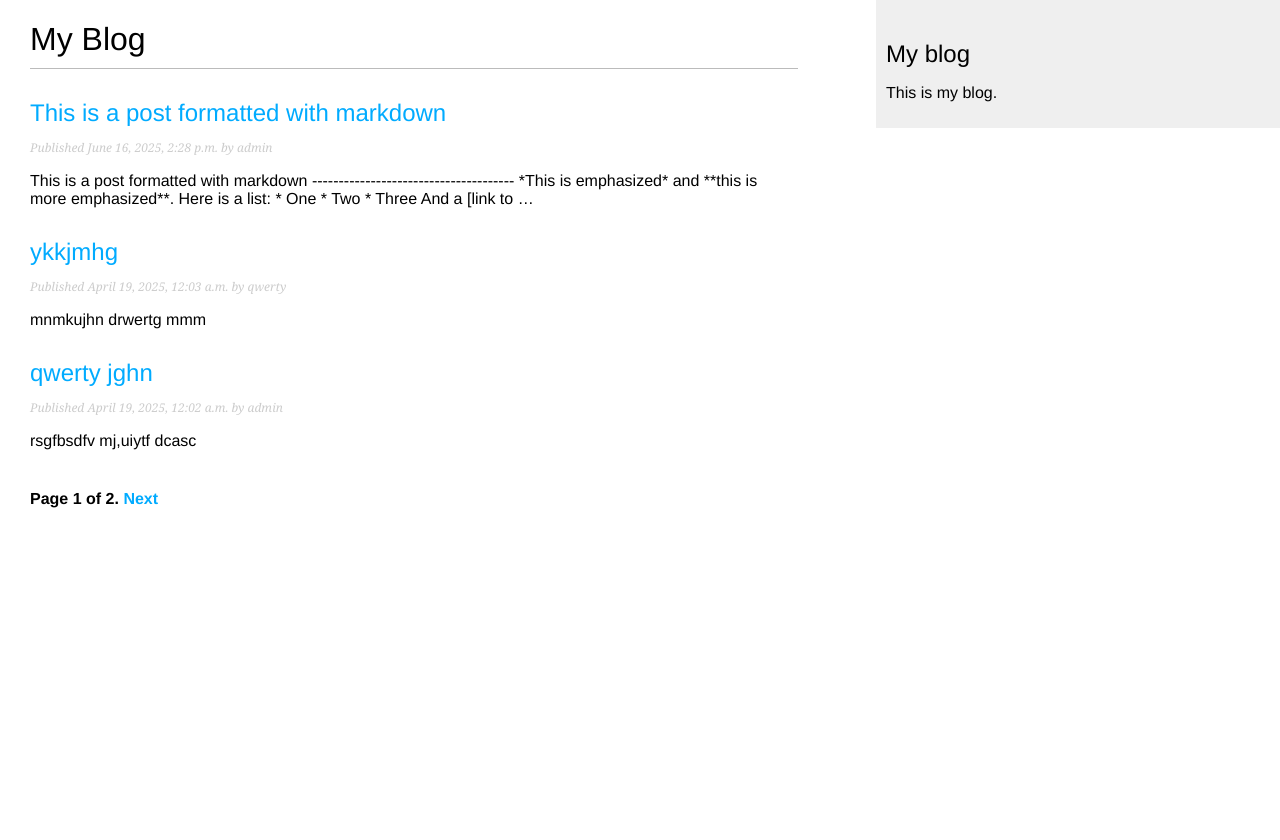
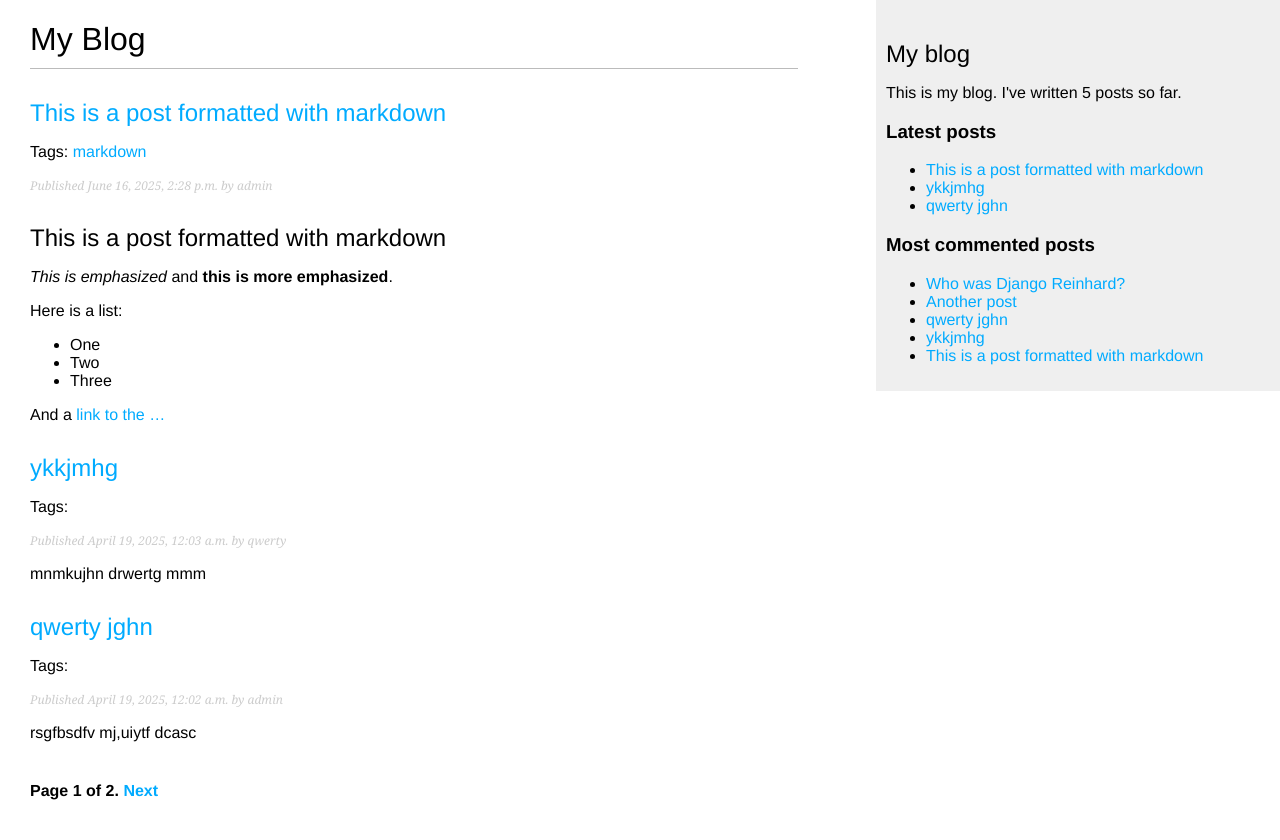
Before and after one commit to AnMaskaleva/blog, a Django app: page /blog/ in a window 1280 px wide. Before the commit the page ends 508 px from the top, so only its background shows below. Run offline with Django 5.2, Linux system fonts and the light colour scheme; data comes from the database, SQL or seed files in the repository; both versions use the stored data as it was after the commit; parts of the project's set-up code (start-up, migrations or seed data) failed here and were passed over.

Commit message:
шаблонные теги, шаблонные фильтры, карта сайта, новостная лента

```diff
--- a/mysite/blog/templates/blog/base.html
+++ b/mysite/blog/templates/blog/base.html
@@ -1,3 +1,4 @@
+{% load blog_tags %}
 {% load static %}
 <!DOCTYPE html>
 <html>
@@ -12,7 +13,21 @@
   </div>
   <div id="sidebar">
     <h2>My blog</h2>
-    <p>This is my blog.</p>
+    <p>
+      This is my blog.
+      I've written {% total_posts %} posts so far.
+    </p>
+    <h3>Latest posts</h3>
+    {% show_latest_posts 3 %}
+    <h3>Most commented posts</h3>
+    {% get_most_commented_posts as most_commented_posts %}
+    <ul>
+      {% for post in most_commented_posts %}
+      <li>
+        <a href="{{ post.get_absolute_url }}">{{ post.title }}</a>
+      </li>
+      {% endfor %}
+    </ul>
   </div>
 </body>
 </html>
--- /dev/null
+++ b/mysite/blog/templates/blog/post/latest_posts.html
@@ -0,0 +1,7 @@
+<ul>
+  {% for post in latest_posts %}
+    <li>
+      <a href="{{ post.get_absolute_url }}">{{ post.title }}</a>
+    </li>
+  {% endfor %}
+</ul>
--- a/mysite/blog/templates/blog/post/list.html
+++ b/mysite/blog/templates/blog/post/list.html
@@ -1,19 +1,32 @@
 {% extends "blog/base.html" %}
+{% load blog_tags %}
 
 {% block title %}My Blog{% endblock %}
 
 {% block content %}
   <h1>My Blog</h1>
+  {% if tag %}
+    <h2>Posts tagged with "{{ tag.name }}"</h2>
+  {% endif %}
   {% for post in posts %}
     <h2>
       <a href="{{ post.get_absolute_url }}">
         {{ post.title }}
       </a>
     </h2>
+    <p class="tags">
+      Tags:
+      {% for tag in post.tags.all %}
+        <a href="{% url "blog:post_list_by_tag" tag.slug %}">
+          {{ tag.name }}
+        </a>
+        {% if not forloop.last %}, {% endif %}
+      {% endfor %}
+    </p>
     <p class="date">
       Published {{ post.publish }} by {{ post.author }}
     </p>
-    {{ post.body|truncatewords:30|linebreaks }}
+    {{ post.body|markdown|truncatewords:30 }}
   {% endfor %}
-  {% include "pagination.html" with page=page_obj %}
+  {% include "pagination.html" with page=posts %}
 {% endblock %}
--- /dev/null
+++ b/mysite/blog/templatetags/blog_tags.py
@@ -0,0 +1,24 @@
+from django import template
+from ..models import Post
+from django.db.models import Count
+from django.utils.safestring import mark_safe
+import markdown
+
+register = template.Library()
+
+@register.simple_tag
+def total_posts():
+    return Post.published.count()
+
+@register.inclusion_tag('blog/post/latest_posts.html')
+def show_latest_posts(count=5):
+    latest_posts =Post.published.order_by('-publish')[:count]
+    return {'latest_posts':latest_posts}
+
+@register.simple_tag
+def get_most_commented_posts(count=5):
+    return Post.published.annotate(total_comments=Count('comments')).order_by('-total_comments')[:count]
+
+@register.filter(name='markdown')
+def markdown_format(text):
+    return mark_safe(markdown.markdown(text))
--- a/mysite/blog/urls.py
+++ b/mysite/blog/urls.py
@@ -6,9 +6,10 @@ app_name = 'blog'
 
 urlpatterns = [
     #представления поста
-    #path('', views.post_list, name='post_list'),
-    path('', views.PostListView.as_view(), name='post_list'),
+    path('', views.post_list, name='post_list'),
+    #path('', views.PostListView.as_view(), name='post_list'),
     path('<int:year>/<int:month>/<int:day>/<slug:post>/', views.post_detail, name='post_detail'),
     path('<int:post_id>/share/', views.post_share, name='post_share'),
     path('<int:post_id>/comment', views.post_comment, name='post_comment'),
+    path('tag/<slug:tag_slug>/', views.post_list, name='post_list_by_tag'),
 ]
--- a/mysite/blog/views.py
+++ b/mysite/blog/views.py
@@ -7,9 +7,15 @@ from django.views.generic import ListView
 from .forms import EmailPostForm, CommentForm
 from django.core.mail import send_mail
 from django.views.decorators.http import require_POST
+from taggit.models import Tag
+from django.db.models import Count
 
-def post_list(request):
+def post_list(request, tag_slug=None):
     post_list = Post.published.all()
+    tag = None
+    if tag_slug:
+        tag = get_object_or_404(Tag, slug=tag_slug)
+        post_list = post_list.filter(tags__in=[tag])
     #Постраничная разбивка
     paginator = Paginator(post_list, 3)
     page_number = request.GET.get('page', 1)
@@ -19,7 +25,7 @@ def post_list(request):
         posts = paginator.page(1)
     except EmptyPage:#Если указанная страница вне диапазона, то выдать последнюю страницу
         posts = paginator.page(paginator.num_pages)
-    return render(request, 'blog/post/list.html',{'posts':posts})
+    return render(request, 'blog/post/list.html',{'posts':posts, 'tag':tag})
 
 # Create your views here.
 def post_detail(request, year, month, day, post):
@@ -27,7 +33,12 @@ def post_detail(request, year, month, day, post):
     comments = post.comments.filter(active=True)
     form = CommentForm()
 
-    return render(request, 'blog/post/detail.html',{'post':post, 'comments':comments, 'form':form})
+    #Список схожих постов
+    post_tags_ids = post.tags.values_list('id', flat=True)
+    similar_posts = Post.published.filter(tags__in=post_tags_ids).exclude(id=post.id)
+    similar_posts = similar_posts.annotate(same_tags=Count('tags')).order_by('-same_tags', '-publish')[:4]
+
+    return render(request, 'blog/post/detail.html',{'post':post, 'comments':comments, 'form':form, 'similar_posts':similar_posts})
 
 class PostListView(ListView):
     queryset = Post.published.all()
--- a/mysite/mysite/settings.py
+++ b/mysite/mysite/settings.py
@@ -29,6 +29,7 @@ DEBUG = True
 
 ALLOWED_HOSTS = []
 
+SITE_ID = 1
 
 # Application definition
 
@@ -41,6 +42,8 @@ INSTALLED_APPS = [
     'django.contrib.staticfiles',
     'blog.apps.BlogConfig',
     'taggit',
+    'django.contrib.sites',
+    'django.contrib.sitemaps',
 ]
 
 MIDDLEWARE = [
--- a/mysite/mysite/urls.py
+++ b/mysite/mysite/urls.py
@@ -16,8 +16,15 @@ Including another URLconf
 """
 from django.contrib import admin
 from django.urls import path, include
+from django.contrib.sitemaps.views import sitemap
+from blog.sitemaps import PostSitemap
+
+sitemaps = {
+    'posts':PostSitemap,
+}
 
 urlpatterns = [
     path('admin/', admin.site.urls),
     path('blog/', include('blog.urls', namespace='blog')),
+    path('sitemap.xml', sitemap, {'sitemaps':sitemaps}, name='django.contrib.sitemaps.views.sitemap'),
 ]
```
Also changed, not shown: mysite/blog/feeds.py (added, +19 -0 lines), mysite/blog/sitemaps.py (added, +12 -0 lines), mysite/blog/templates/blog/post/detail.html (+12 -1 lines), mysite/blog/migrations/0004_post_tags.py (added), mysite/blog/templatetags/__init__.py (added), mysite/db.sqlite3.
